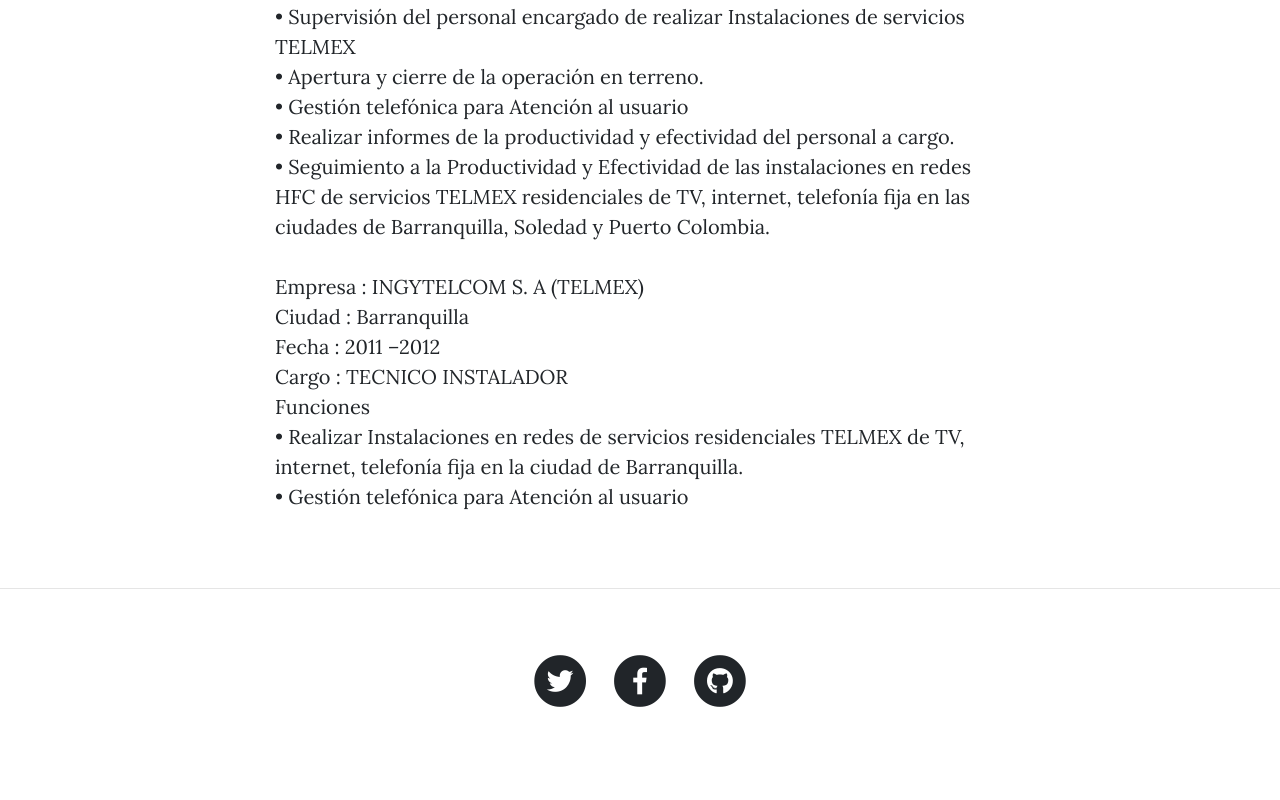
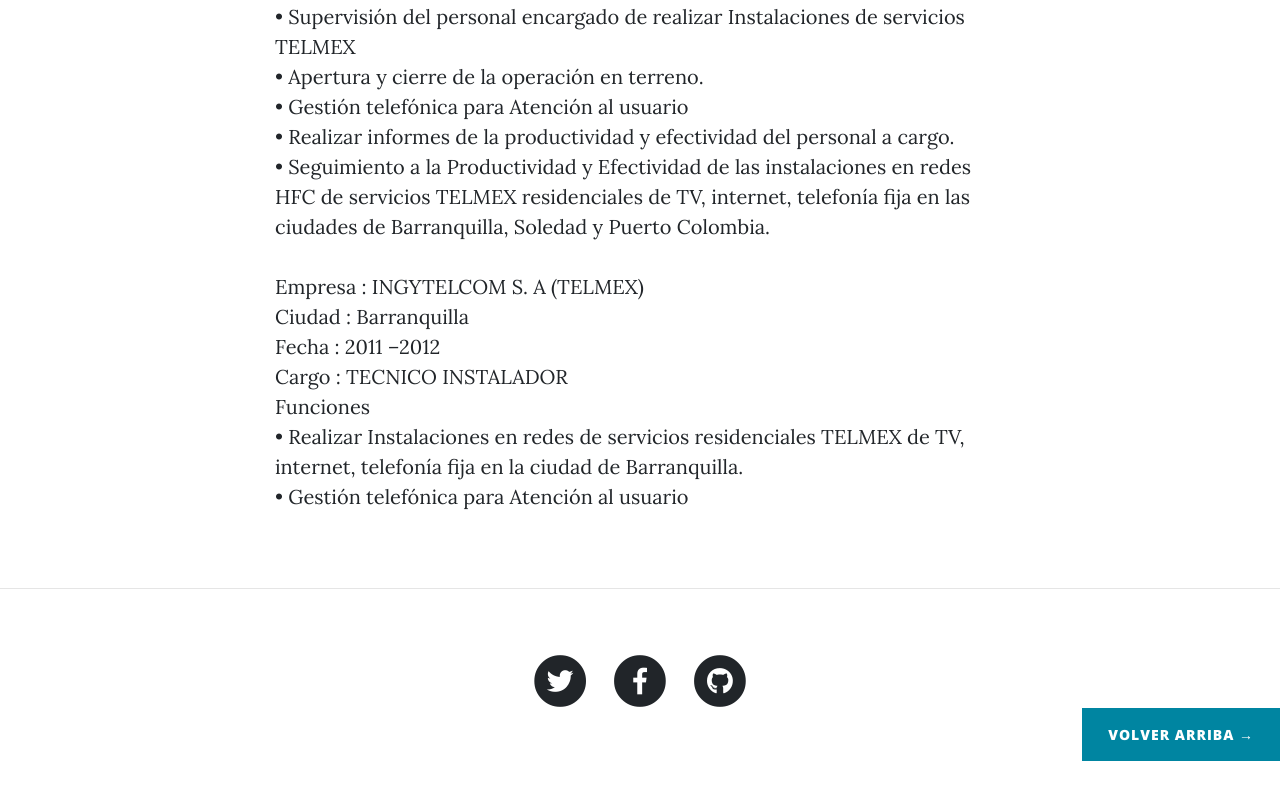
Before and after one commit to mobredor86/mobredor86.github.io, a website: page about.html in a window 1280 px wide. Shown: the part 3857-4657 px from the top of the page. Before the commit the page ends 4630 px from the top, so only its background shows below. Drawn offline with nearby package versions, Linux system fonts and the light colour scheme.

Commit message:
Blog 3.2
BLOG 3.2

```diff
--- a/about.html
+++ b/about.html
@@ -217,6 +217,9 @@
         </div>
       </div>
     </div>
+    <div class="clearfix">
+          <a class="btn btn-primary float-right" href="#">Volver Arriba &rarr;</a>
+        </div>
   </footer>
 
   <!-- Bootstrap core JavaScript -->
```
Also changed, not shown: contact.html (+3 -0 lines), post.html (+4 -1 lines).
